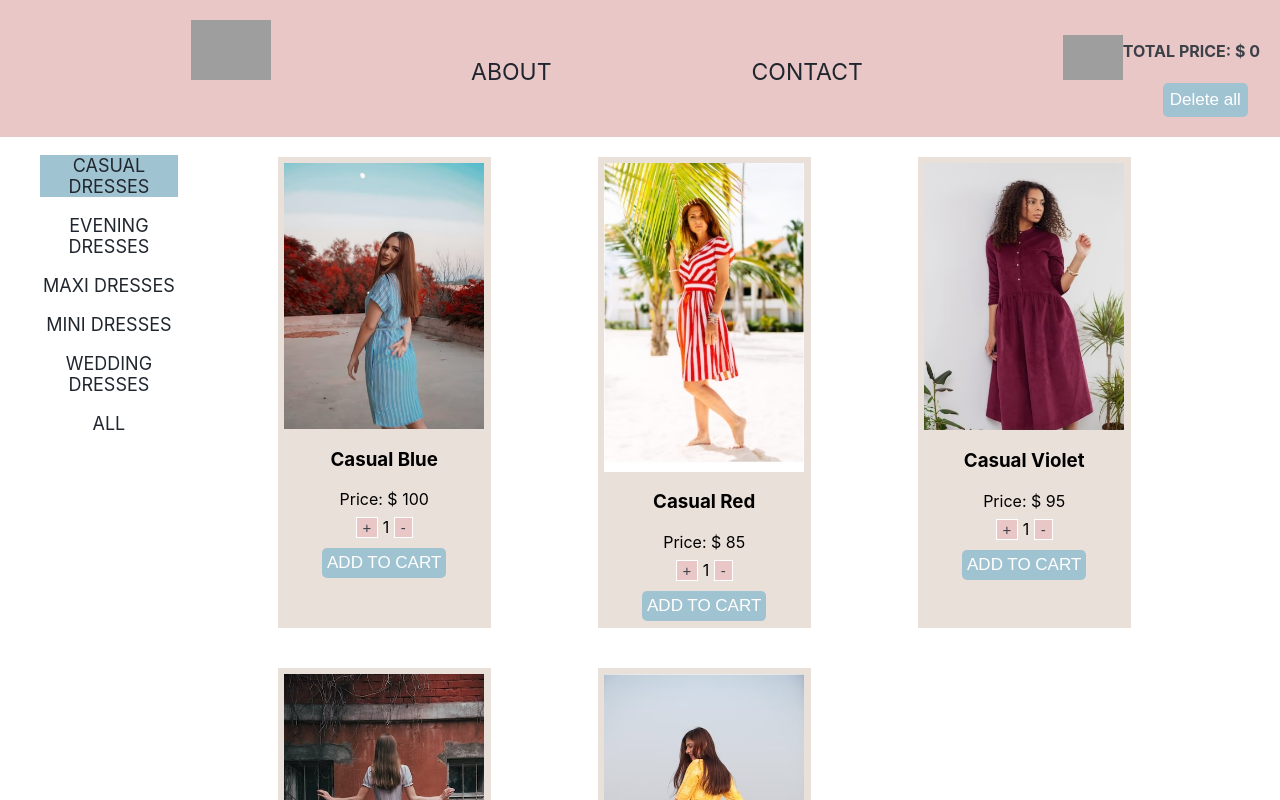
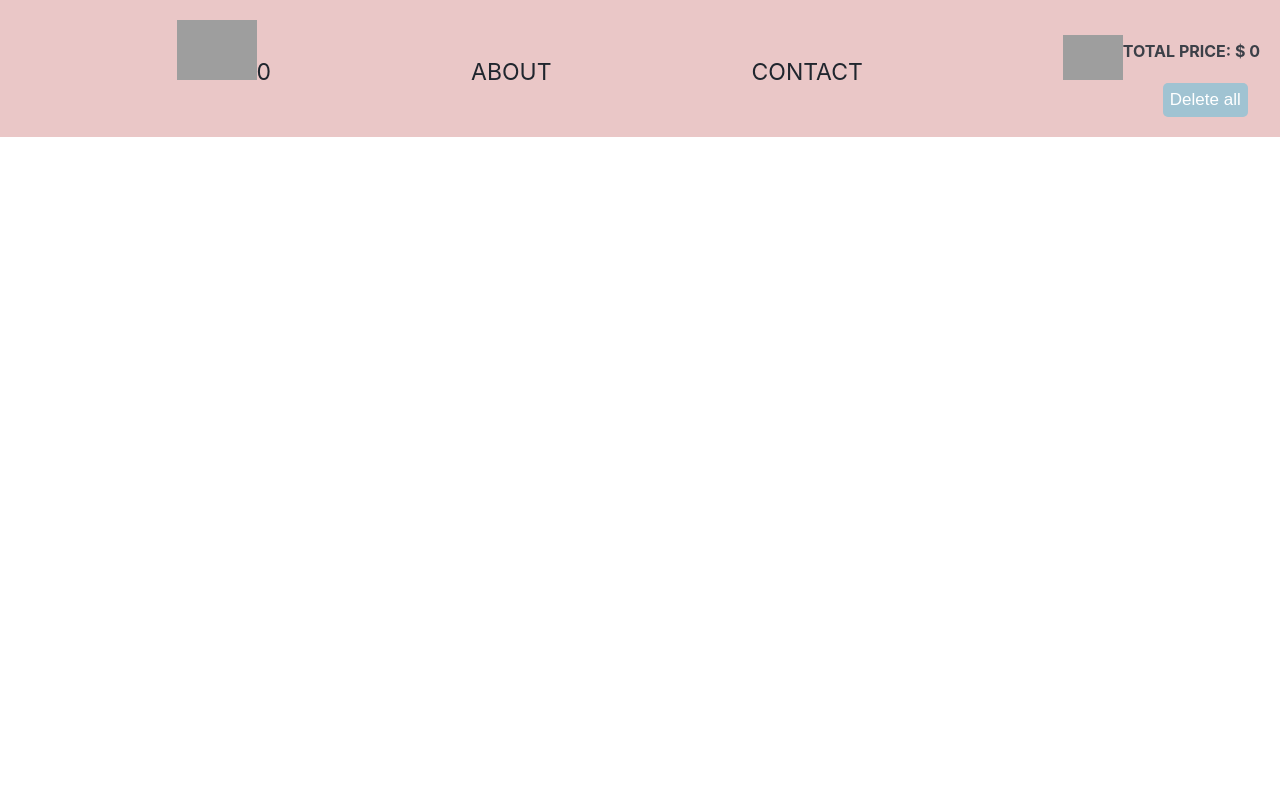
Before and after one commit to OlgaOrya/shopping-dresses, a React (Create React App) app: page /cart in a window 1280 px wide. Shown: the top 800 px of the page. Built offline with nearby package versions, Linux system fonts and the light colour scheme; grey boxes are pictures that could not be loaded.

Commit message:
three commit

```diff
--- a/src/App.js
+++ b/src/App.js
@@ -8,23 +8,30 @@ import {
 } from "react-router-dom";
 import About from './Components/About';
 import Contact from './Components/Contact';
-import Dresses from './Components/Dresses/Dresses';
-import Categories from './Components/Filter/Categories';
 import Cart from './Components/Cart/Cart';
+import Home from './Components/Home';
+import { useSelector } from 'react-redux';
+import { getCartItems } from './Redux/cartSlice';
+
 
 function App() {
+  const countCart = useSelector(getCartItems);
+  const sumCountCart = countCart.length;
+
   return (
     <div>
       <div className='menu'>
     <Router>
     <nav>
-        <Link className='link word' to = "/"><img className='logo' src = "https://ouch-cdn2.icons8.com/_n0c2LUxMKtXCzugm46OAHLgAsTTSWqi6YWK33dfKrA/rs:fit:256:337/czM6Ly9pY29uczgu/b3VjaC1wcm9kLmFz/c2V0cy9wbmcvNDc0/L2QzZWQwZjFkLWEw/MmQtNDI2YS1iYzJl/LTQxYjUxNzY3MjIw/Zi5wbmc.png" alt ="logo"/></Link>
+        <Link className='link word' to = "/"><img className='logo' src = "https://ouch-cdn2.icons8.com/_n0c2LUxMKtXCzugm46OAHLgAsTTSWqi6YWK33dfKrA/rs:fit:256:337/czM6Ly9pY29uczgu/b3VjaC1wcm9kLmFz/c2V0cy9wbmcvNDc0/L2QzZWQwZjFkLWEw/MmQtNDI2YS1iYzJl/LTQxYjUxNzY3MjIw/Zi5wbmc.png" alt ="logo"/>
+        <sapn>{sumCountCart}</sapn></Link>
         <Link className='link word' to = "/about">ABOUT</Link>
         <Link className='link word' to = "/contact">CONTACT</Link>
         <Link className='link' to = "/cart" target="_blank"><img className='iconCart' src ="https://img.icons8.com/carbon-copy/256/shopping-cart.png" alt = "iconCart" /></Link>
     </nav>
 
     <Routes>
+        <Route path = "/" element ={<Home />} />
         <Route path = "about" element ={<About />} />
         <Route path = "contact" element ={<Contact />} />
         <Route path = "cart" element ={<Cart />} />
@@ -32,10 +39,7 @@ function App() {
 </Router>
 </div>
 
-    <div className='container'>
-        <Categories />
-        <Dresses />
-      </div>
+
       </div>
   );
 }
--- a/src/Components/Cart/Cart.js
+++ b/src/Components/Cart/Cart.js
@@ -13,8 +13,8 @@ const Cart = () =>{
     return(
         <div>
             <h4>TOTAL PRICE: $ {totalPrice}</h4>
-            {cartItems.map(cartItem => <CartItem cartItem = {cartItem}/>  )}
-            <button className="btn deleteall" onClick={() =>dispatch(deleteAll())}>Delete all</button>
+            {cartItems.map(cartItem => <CartItem cartItem = {cartItem}/> )}
+            <button className="btn deleteall" onClick={() =>dispatch(deleteAll([]))}>Delete all</button>
         </div>
     )
 }
--- a/src/Components/Dresses/Dress.js
+++ b/src/Components/Dresses/Dress.js
@@ -2,9 +2,6 @@ import { useState } from "react";
 import { useDispatch } from "react-redux";
 import { addItemToCart } from "../../Redux/cartSlice";
 import Quantity from "../Cart/Quantity";
-
-
-
 
 const Dress = ({dress}) =>{
     const [quantity,setQuantity] = useState(1);
--- a/src/Components/Dresses/Dresses.js
+++ b/src/Components/Dresses/Dresses.js
@@ -4,7 +4,7 @@ import { useSelector } from 'react-redux';
 import { getSelectedCategory } from '../../Redux/dressesSlice';
 
 
-const Dresses = () =>{
+const Dresses = ({differentDresses}) =>{
     const selectedCategory = useSelector(getSelectedCategory);
     return(
         <div className='containerdresses'>
--- a/src/Components/Filter/Categories.js
+++ b/src/Components/Filter/Categories.js
@@ -1,6 +1,7 @@
 import Filter from "./Filter";
 
-const Categories = () =>{
+
+const Categories = ({differentCategories}) =>{
 
     return(
         <div className="categories">
--- /dev/null
+++ b/src/Components/Home.js
@@ -0,0 +1,18 @@
+import { useState } from 'react';
+import Dresses from './Dresses/Dresses';
+import Categories from './Filter/Categories';
+
+
+function Home(){
+    const [differentCategories,setDifferentCategories] = useState();
+    const [differentDresses,setDifferentDresses] = useState();
+
+    return (
+    <div className='container'>
+    <Categories differentCategories = {differentCategories}/>
+    <Dresses differentDresses = {differentDresses} />
+    </div>
+    )
+}
+
+export default Home;
--- a/src/Redux/cartSlice.js
+++ b/src/Redux/cartSlice.js
@@ -20,13 +20,11 @@ export const slice = createSlice({
             state.cartItems = state.cartItems.filter(cartItem => cartItem.id!==action.payload.cartItemId)
         },
         deleteAll:(state,action)=>{
-            state.cartItems = state.cartItems.filter(cartItem => cartItem.id!==action.payload.cartItemId)
-            return []
-        }
+            state.cartItems = action.payload;
+        },
         }
     }
 )
-
 
 export const getTotalPrice = state =>{
     return state.cart.cartItems.reduce((total,cartItems) =>{
@@ -34,5 +32,5 @@ export const getTotalPrice = state =>{
     },0)
 }
 export const getCartItems = state=>state.cart.cartItems;
-export const {addItemToCart,removeItemToCart, deleteAll} = slice.actions;
+export const {addItemToCart,removeItemToCart, deleteAll, countCart} = slice.actions;
 export default slice.reducer;
```
